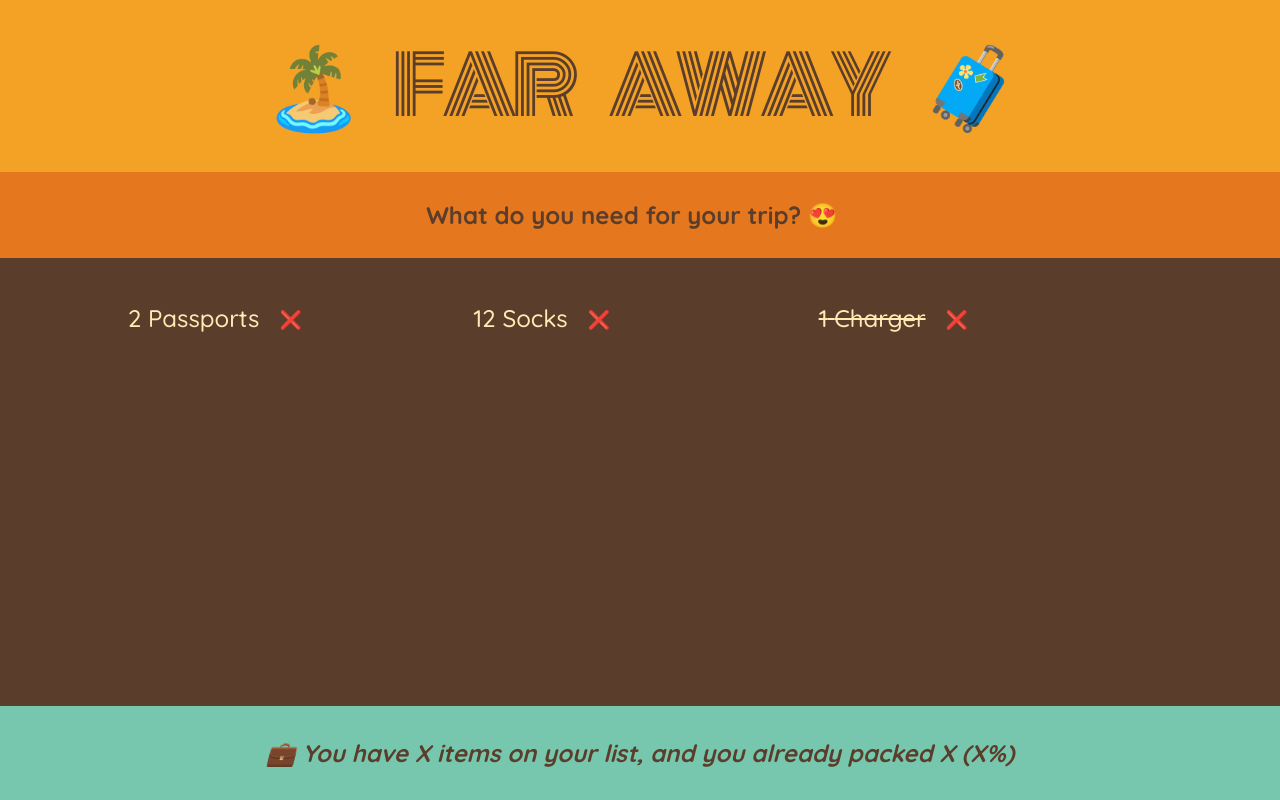
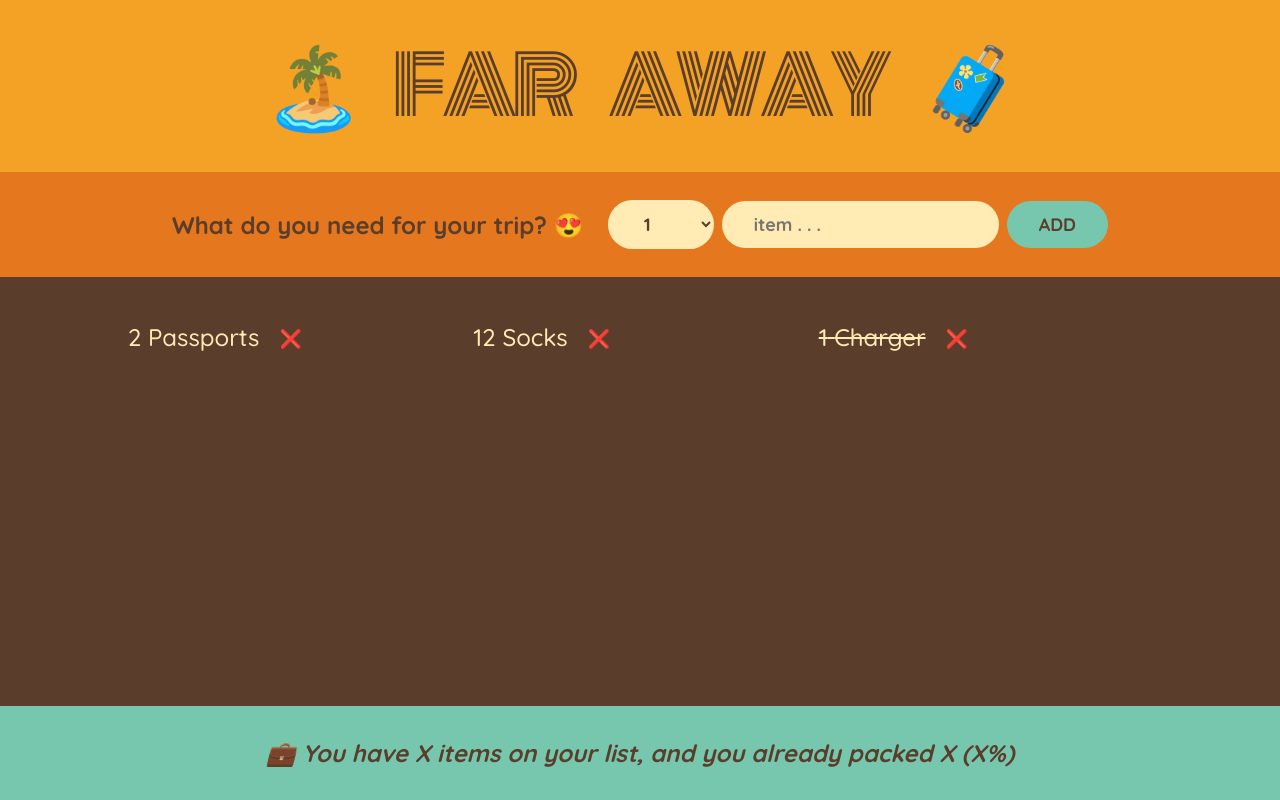
Before and after one commit to AnasHany2193/Travel-List, a React (Create React App) app: page / in a window 1280 px wide. Built offline with nearby package versions, Linux system fonts and the light colour scheme.

Commit message:
📝 Building the Form and Handling Submissions

```diff
--- a/src/App.js
+++ b/src/App.js
@@ -1,7 +1,7 @@
 const initialItems = [
   { id: 1, description: "Passports", quantity: 2, packed: false },
   { id: 2, description: "Socks", quantity: 12, packed: false },
-  { id: 2, description: "Charger", quantity: 1, packed: true },
+  { id: 3, description: "Charger", quantity: 1, packed: true },
 ];
 
 export default function App() {
@@ -19,10 +19,24 @@
   return <h1>🏝️ Far Away 🧳</h1>;
 }
 function Form() {
+  function handleSubmit(e) {
+    e.preventDefault();
+    console.log(e.target);
+  }
+
   return (
-    <div className="add-form">
+    <form className="add-form" onSubmit={handleSubmit}>
       <h3>What do you need for your trip? 😍</h3>
-    </div>
+      <select>
+        {Array.from({ length: 20 }, (_, i) => i + 1).map((num) => (
+          <option value={num} key={num}>
+            {num}
+          </option>
+        ))}
+      </select>
+      <input type="text" placeholder="item . . ." />
+      <button>Add</button>
+    </form>
   );
 }
 function PackingList() {
```
